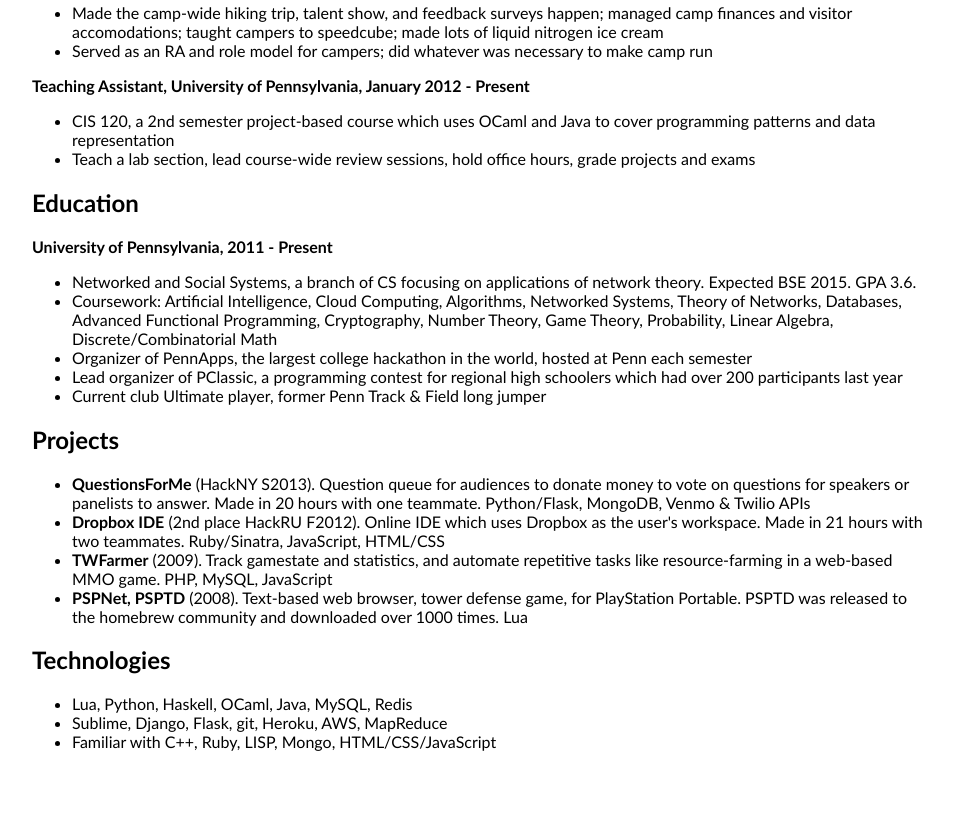
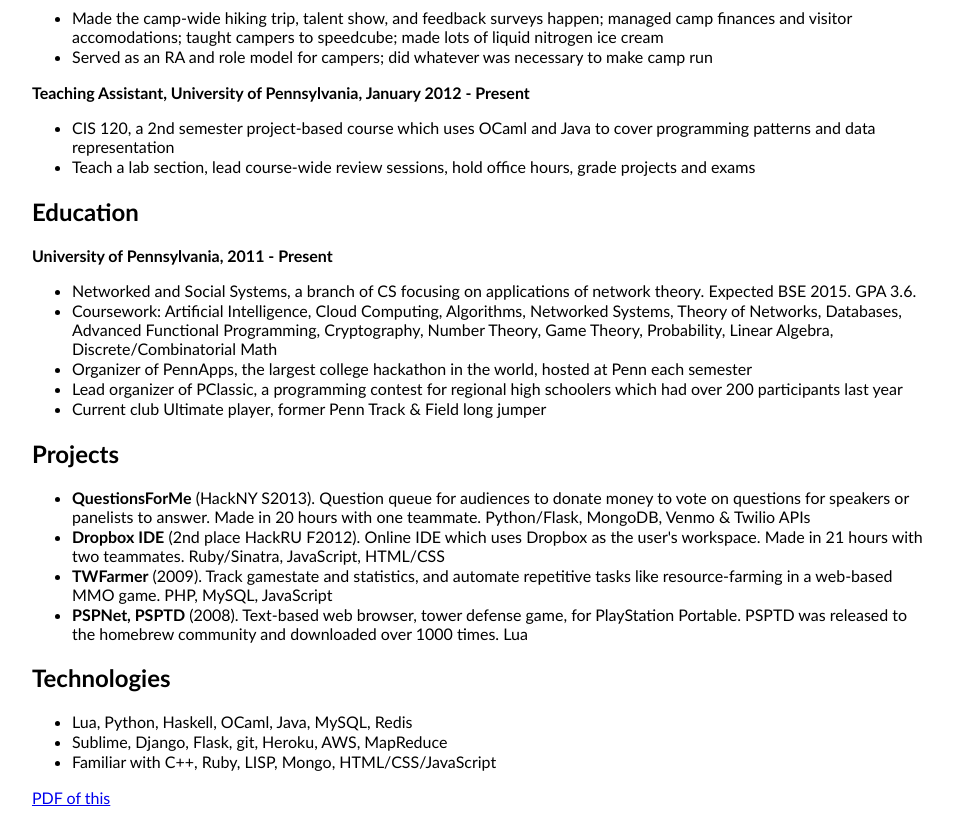
Before and after one commit to LewisJEllis/lewisjellis.github.io, a plain HTML site: page resume.html in a window 1280 px wide. Shown: the part 490-1315 px from the top of the page, without its empty margins (6-959 px from the left). Drawn offline with Linux system fonts and the light colour scheme.

Commit message:
Resume revision

```diff
--- a/css/resume.css
+++ b/css/resume.css
@@ -9,5 +9,9 @@ div#header {
 }
 
 div#body {
-    padding: 0px 30px 30px 30px;
+    padding: 0px 30px 10px 30px;
 }
+
+li {
+    padding-bottom: 1px;
+}
--- a/resume.html
+++ b/resume.html
@@ -68,6 +68,7 @@
       <li>Sublime, Django, Flask, git, Heroku, AWS, MapReduce</li>
       <li>Familiar with C++, Ruby, LISP, Mongo, HTML/CSS/JavaScript</li>
     </ul>
+  <a href='LewisJEllis.pdf'>PDF of this</a>
   </div>
 </div>
 </body>
```
Also changed, not shown: 1 other file.
